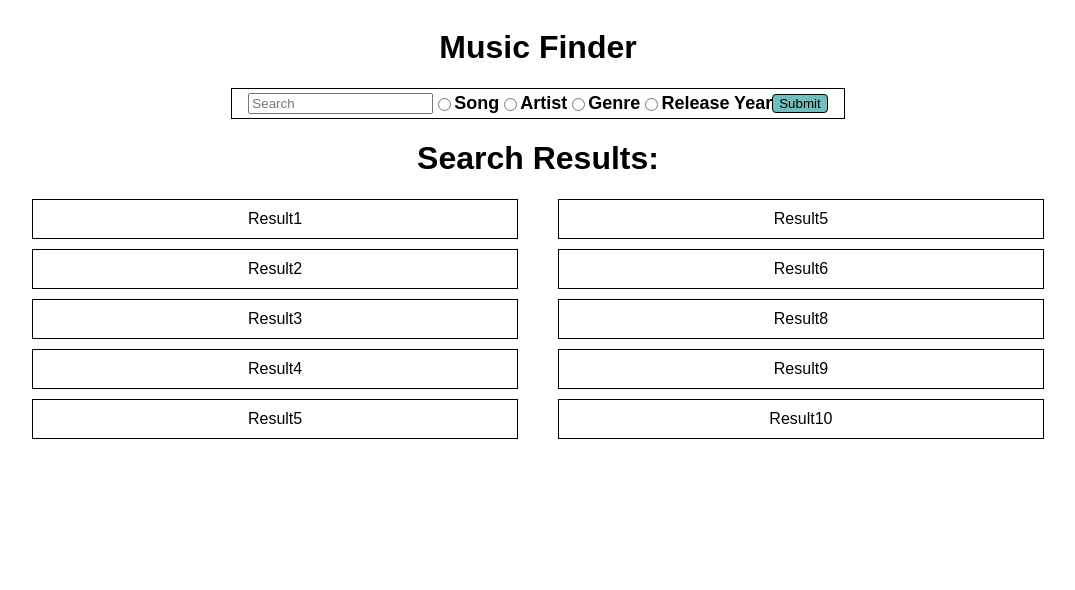
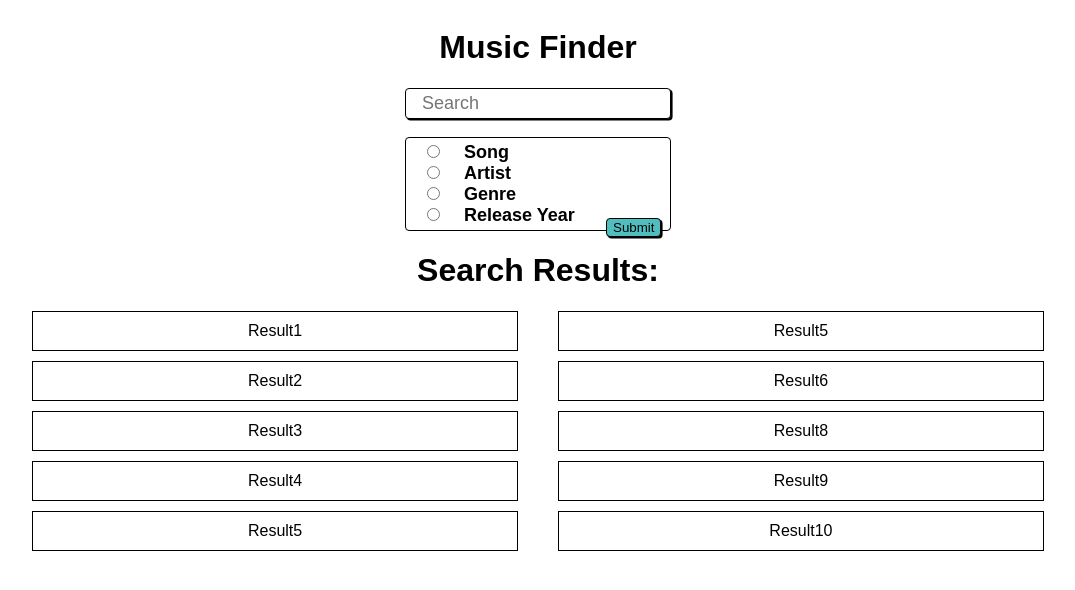
Before and after one commit to BenJR546/sound-spiral, a plain HTML site: page index.html in a window 1280 px wide. Shown: the whole page, without its empty margins (102-1177 px from the left). Drawn offline with nearby package versions, Linux system fonts and the light colour scheme; no server answers.

Commit message:
add some more basic feature to the search form

```diff
--- a/assets/css/style.css
+++ b/assets/css/style.css
@@ -32,31 +32,55 @@ h1 {
     flex-direction: column;
     align-items: center;
 }
-#search-box {
+#search-bands {
     border: 1px solid black;
+    box-shadow: .1rem .1rem;
+    outline: black;
     border-radius: .25rem;
     padding: .25rem 1rem .25rem 1rem;
     font-size: large;
+    transition: .5s;
 }
-#search-box:focus {
-    box-shadow: 0px 0px 25px;
+#search-bands:focus {
+    box-shadow: .05rem .05rem;
+    outline: black;
 }
+
+.music {
+    /* margin: 1rem 1rem 1rem 1rem; */
+    padding: 1rem 1rem 1rem 1rem;
+}
+#page-nav {
+    display: flex;
+    flex-direction: column;
+}
+
 #search-form {
-    display: flex;
-    flex-direction: row;
+    position: relative;
     align-items: center;
     padding: .25rem 1rem .25rem 1rem;
     justify-content: space-around;
     border: 1px solid black;
     font-size: large;
     font-weight: bold;
+    border-radius: .25rem;
 }
 #submit-btn {
+    position: absolute;
+    top: 80px;
+    left: 200px;
     background-color: #fff;
     border: 1px solid #000;
     border-radius: .25rem;
-    background-color: #70bebe;
+    background-color: #50bebe;
+    box-shadow: .1rem .1rem;
+    transition: .2s;
 }
 #submit-btn:hover {
     cursor: pointer;
+    transition: .2s;
 }
+#submit-btn:active {
+    background-color: #70bebe;
+    box-shadow: .05rem .05rem;
+}
--- a/index.html
+++ b/index.html
@@ -11,16 +11,16 @@
     <header id="page-header">
         <h1 id="page-title">Music Finder</h1>
         <nav id="page-nav">
+            <input type="text" placeholder="Search" id="search-bands"> <br>
             <form id="search-form">
-                <input type="text" placeholder="Search" id="search-bands"> <br>
                 <input type="radio" id="song" value="song" name="music">
-                <label for="song" >Song</label> <br>
+                <label for="song" class="music">Song</label> <br>
                 <input type="radio" id="artist" value="artist" name="music">
-                <label for="artist">Artist</label> <br>
+                <label for="artist" class="music">Artist</label> <br>
                 <input type="radio" id="genre" value="genre" name="music">
-                <label for="genre">Genre</label> <br>
+                <label for="genre" class="music">Genre</label> <br>
                 <input type="radio" id="release-year" value="release-year" name="music">
-                <label for="release-year">Release Year</label> <br>
+                <label for="release-year" class="music">Release Year</label> <br>
                 <input type="submit" id="submit-btn">
             </form>
         </nav>
```
